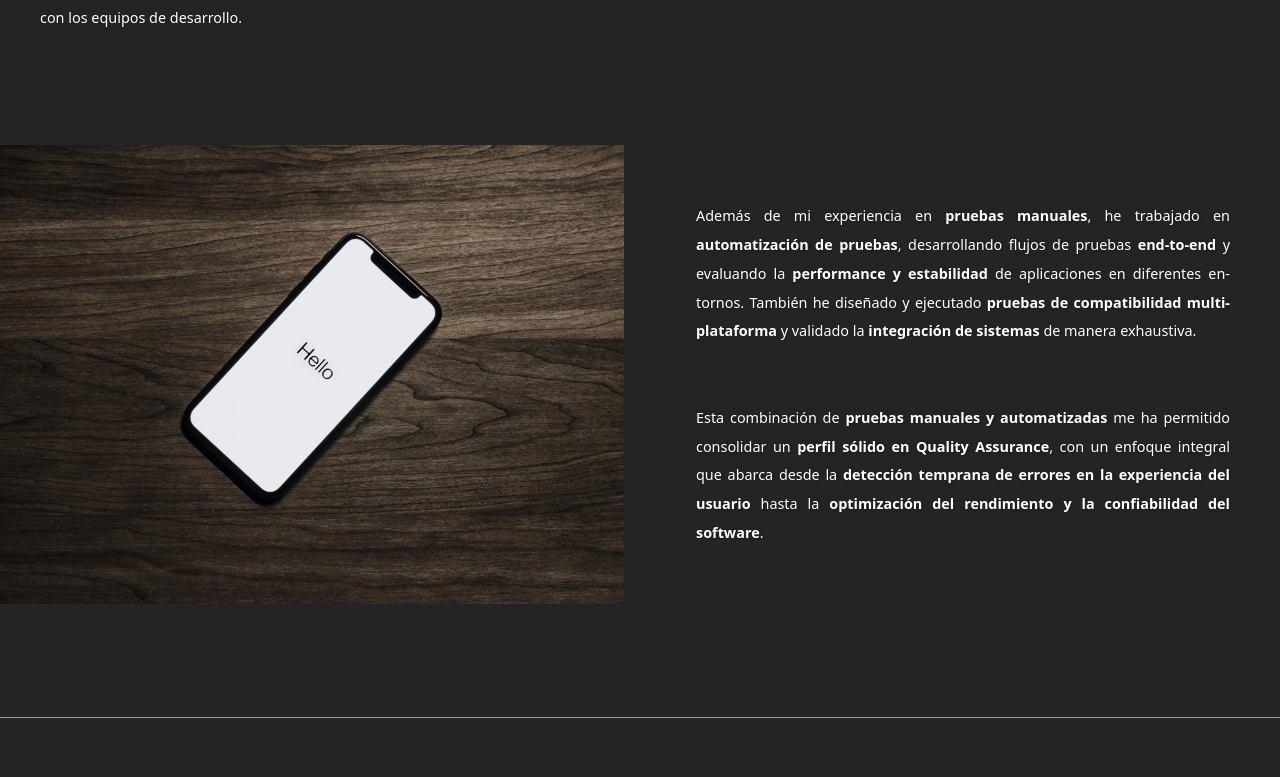
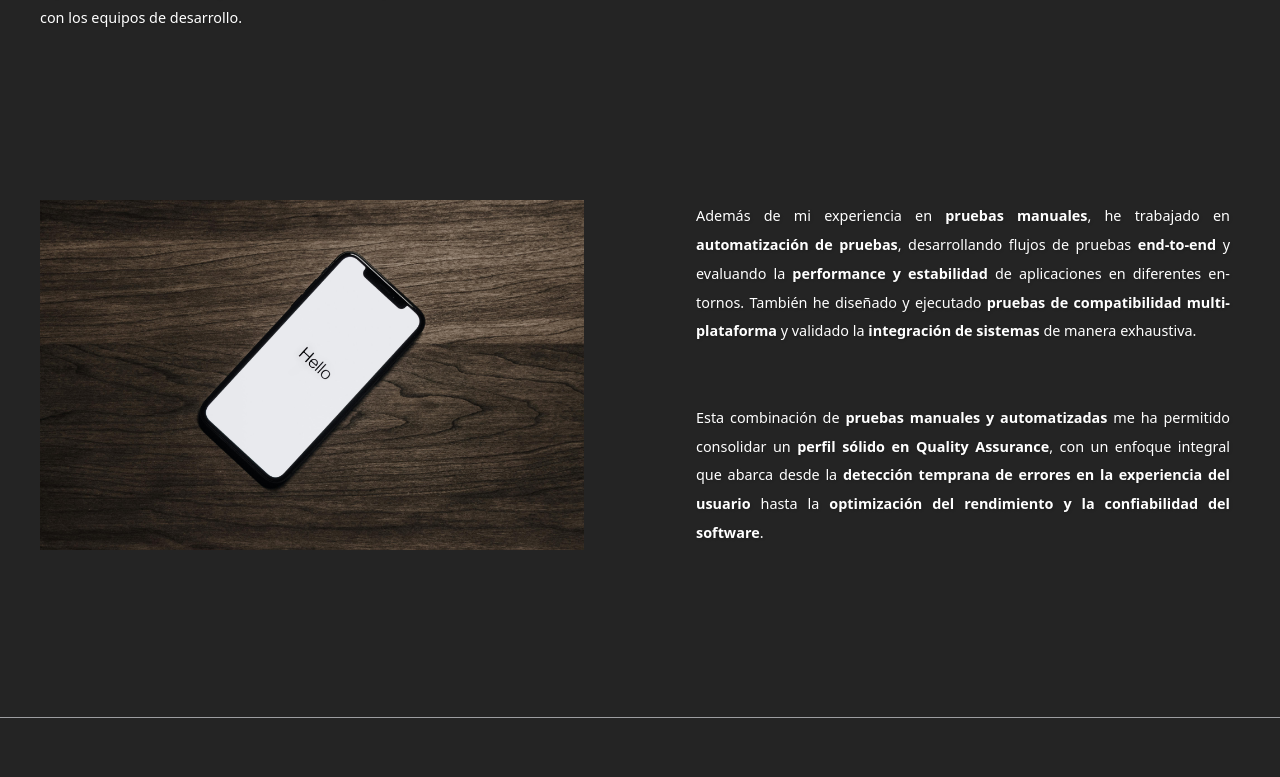
Before and after one commit to ezecoeli/React-Portfolio, a React (Vite) app: page / in a window 1280 px wide. Shown: the part 1721-2498 px from the top of the page. Built offline with nearby package versions, Linux system fonts and the light colour scheme; grey boxes are pictures that could not be loaded.

Commit message:
dimensiones assets

```diff
--- a/src/components/Header.jsx
+++ b/src/components/Header.jsx
@@ -9,6 +9,7 @@ const Header = () => {
   const [isDarkMode, setIsDarkMode] = useState(false);
   const headerRef = useRef(null);
 
+  // para detectar si el body ya tiene dark o si el SO esta en modo oscuro
   useEffect(() => {
     const prefersDark =
       window.matchMedia &&
--- a/src/i18n/es.json
+++ b/src/i18n/es.json
@@ -2,7 +2,7 @@
   "bannerTitle": "BIENVENIDOS A MI PORTFOLIO!",
   "name": "const author = **'Ezequiel Coeli'**;",
   "profile": "Perfil",
-  "profileDescription": "Soy profesional de **pruebas de software** con experiencia en **testing manual** y **automatizado**, incluyendo el diseño y ejecución de casos de prueba y el manejo de herramientas de **gestión de proyectos**.\n\n Poseo conocimientos en **programación** y buenas prácticas de desarrollo, lo que me permite **comprender la lógica del software** y contribuir a la mejora de su calidad con un enfoque **DevOps**.\n\n Me destaco por mi **atención al detalle, capacidad analítica y resolución de problemas**. Trabajo bien en equipo, me adapto rápido a nuevos entornos y metodologías, y mantengo un fuerte compromiso con el **aprendizaje continuo en testing y programación**.",
+  "profileDescription": "Soy un profesional de **pruebas de software** con experiencia en **testing manual** y **automatizado**, incluyendo el diseño y ejecución de casos de prueba y el manejo de herramientas de **gestión de proyectos**.\n\n Poseo conocimientos en **programación** y buenas prácticas de desarrollo, lo que me permite **comprender la lógica del software** y contribuir a la mejora de su calidad con un enfoque **DevOps**.\n\n Me destaco por mi **atención al detalle, capacidad analítica y resolución de problemas**. Trabajo bien en equipo, me adapto rápido a nuevos entornos y metodologías, y mantengo un fuerte compromiso con el **aprendizaje continuo en testing y programación**.",
   "experience": "Experiencia",
   "experienceDescription1": "Desde **2021**, me desempeño como **tester de software**, participando en proyectos de **aseguramiento de calidad** para **aplicaciones web, móviles y de escritorio**, además de pruebas en **dispositivos físicos**, asegurando la correcta integración entre hardware y software.\n\nRealizo **pruebas funcionales**, de **regresión**, **exploratorias**, de **usabilidad**, de **localización**, **smoke testing** e **in-home testing**, enfocándome en detectar errores tempranamente y mejorar la **experiencia del usuario**. Me destaco por la **calidad en la documentación de incidencias**, registrando pasos de reproducción, evidencias y niveles de severidad para una comunicación clara con los equipos de desarrollo.",
   "experienceDescription2": "Además de mi experiencia en **pruebas manuales**, he trabajado en **automatización de pruebas**, desarrollando flujos de pruebas **end-to-end** y evaluando la **performance y estabilidad** de aplicaciones en diferentes entornos. También he diseñado y ejecutado **pruebas de compatibilidad multiplataforma** y validado la **integración de sistemas** de manera exhaustiva.\n\nEsta combinación de **pruebas manuales y automatizadas** me ha permitido consolidar un **perfil sólido en Quality Assurance**, con un enfoque integral que abarca desde la **detección temprana de errores en la experiencia del usuario** hasta la **optimización del rendimiento y la confiabilidad del software**.",
--- a/src/sections/Experience.jsx
+++ b/src/sections/Experience.jsx
@@ -37,7 +37,7 @@ export default function Experience() {
 
         {/* Video superior derecho */}
         <motion.div
-          className="video flex items-center justify-center p-4"
+          className="video flex items-center justify-center p-[40px] "
           initial={{ opacity: 0, x: 50 }}
           whileInView={{ opacity: 1, x: 0 }}
           transition={{ duration: 3.8, type: 'spring', stiffness: 60, delay: 0.3 }}
@@ -54,7 +54,7 @@ export default function Experience() {
 
         {/* Imagen inferior izquierdo */}
         <motion.div
-          className="image flex items-center justify-center p-4"
+          className="image flex items-center justify-center p-4 p-[40px]"
           initial={{ opacity: 0, y: 50 }}
           whileInView={{ opacity: 1, y: 0 }}
           transition={{ duration: 0.8, type: 'spring', stiffness: 100, delay: 0.4 }}
@@ -63,7 +63,7 @@ export default function Experience() {
           <img
             src={experiencePhoto}
             alt="Experience"
-            className="rounded-lg shadow-lg w-full max-h-[600px] md:max-h-[400px] object-cover"
+            className="rounded-lg shadow-lg w-full h-[350px] max-h-[600px] md:max-h-[400px] object-cover"
           />
         </motion.div>
 
```
Also changed, not shown: 1 other file (tests, documents, lock files or other folders).
